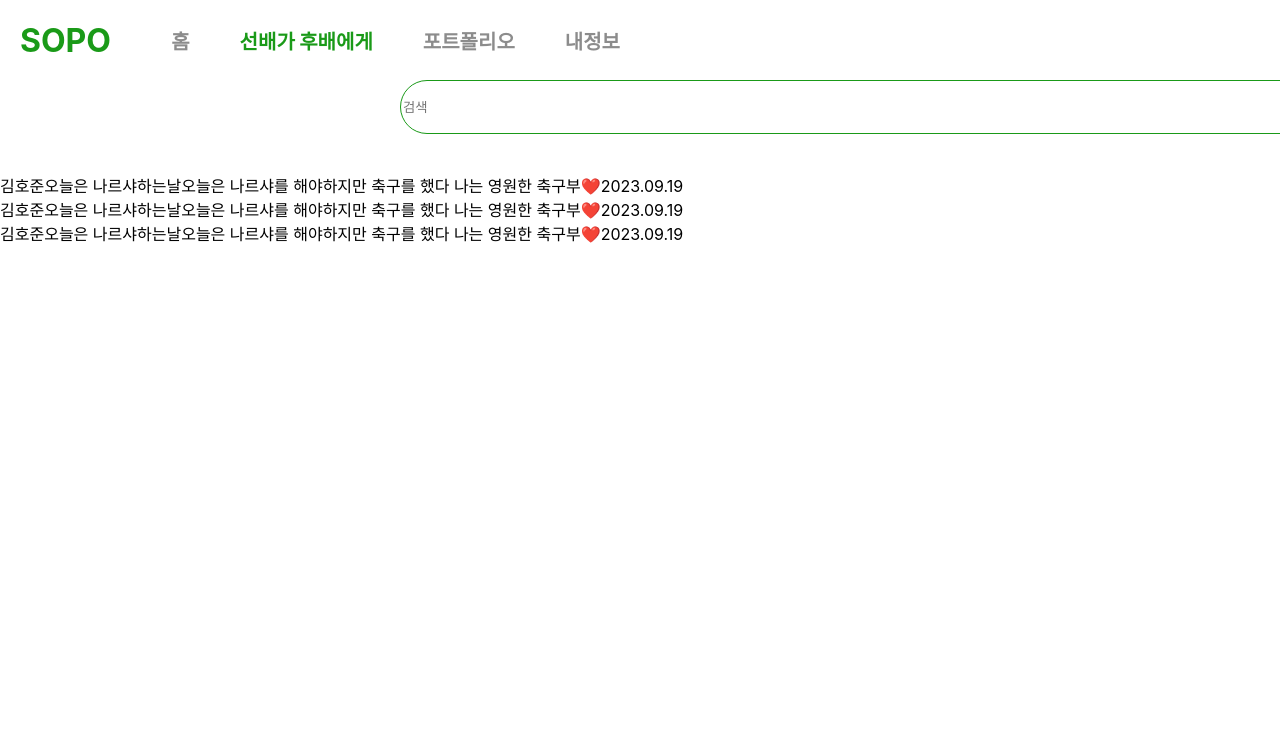
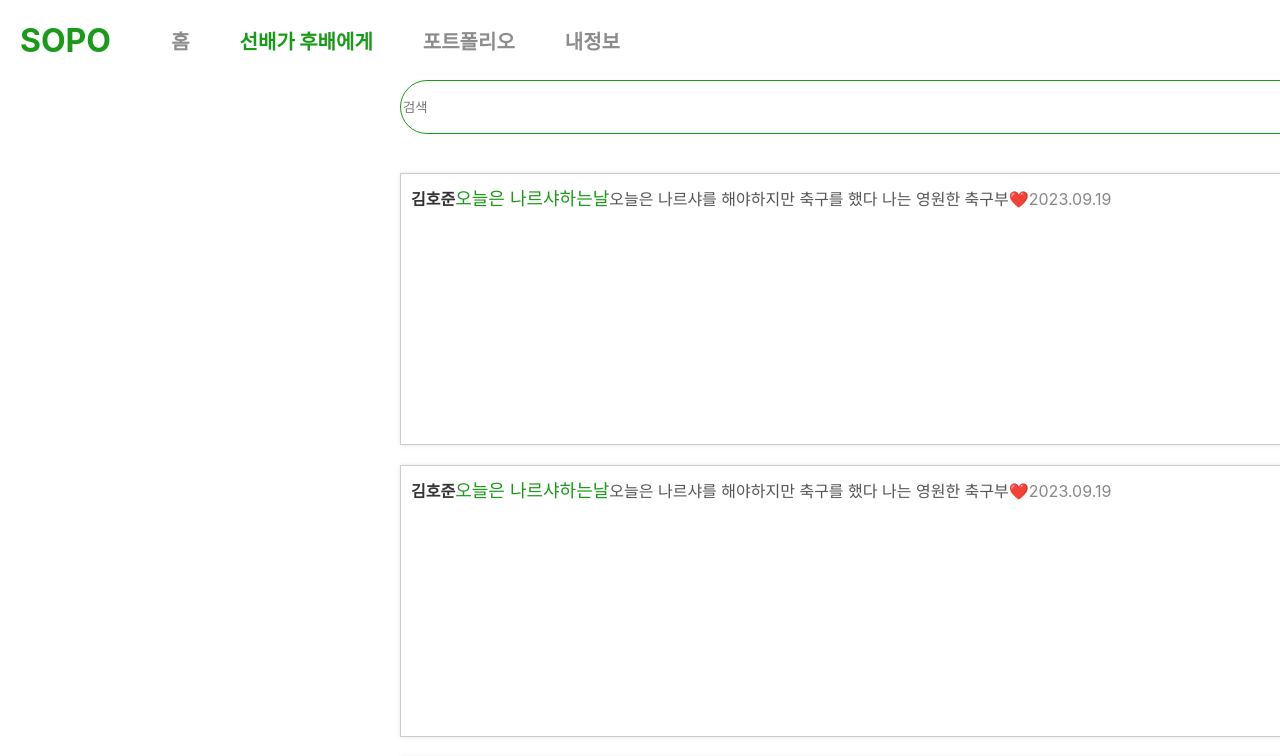
Before and after one commit to kyumin7487/Sopo, a React (Create React App) app in the folder updown/: page / in a window 1280 px wide. Shown: the top 756 px of the page. Built offline with nearby package versions, Linux system fonts and the light colour scheme.

Commit message:
게시물장소 만들기

```diff
--- a/updown/src/App.css
+++ b/updown/src/App.css
@@ -57,3 +57,32 @@ ul {
 .search-button i {
   color: white;
 }
+
+.post-written {
+  border: 1px solid #ccc;
+  padding: 10px;
+  margin-bottom: 20px;
+  margin-left: 400px;
+  background-color: #fff;
+  box-shadow: 0 0 5px rgba(0, 0, 0, 0.1);
+  width: 1200px;
+  height: 250px;
+}
+
+.post-written .name {
+  font-weight: bold;
+  color: #333;
+}
+
+.post-written .title {
+  font-size: 18px;
+  color: #1A9A18;
+}
+
+.post-written .detail {
+  color: #555;
+}
+
+.post-written .date {
+  color: #888;
+}
```
